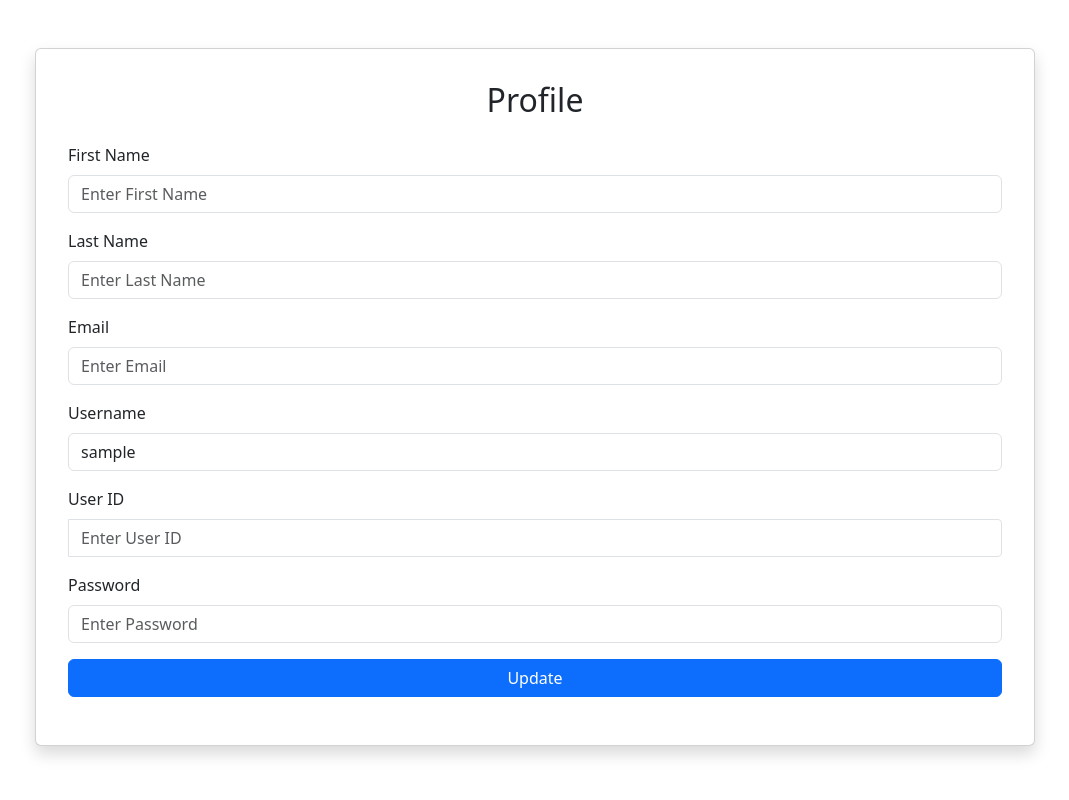
After one commit to KasunUdayanga/library-management-system, a PHP site: page /profile.php in a window 1280 px wide. The commit adds this page. Shown: the whole page, without its empty margins (105-1174 px from the left). Run offline with PHP 8.4, Linux system fonts and the light colour scheme; the visitor is signed in with stand-in values (Sample User, id 1).

Commit message:
profile feature added

```diff
--- /dev/null
+++ b/assets/js/profile.js
@@ -0,0 +1,151 @@
+var emailValidation, userIdValidation, usernameValidation, passwordValidation;
+
+document.addEventListener('DOMContentLoaded', function () {
+
+  const userIdInput = document.getElementById('userId');
+  userIdInput.addEventListener('keyup', checkUserIdAvailability);
+
+
+});
+
+
+// Function to validate email format
+function isValidEmail(email) {
+  const emailRegex = /\S+@\S+\.\S+/;
+  return emailRegex.test(email);
+}
+
+
+
+//Check Username availability
+function checkUsernameAvailability() {
+  const username = document.getElementById('username').value;
+
+  fetch('assets/php/user.php', {
+    method: 'POST',
+    headers: {
+      'Content-Type': 'application/x-www-form-urlencoded'
+    },
+    body: `username=${username}`
+  })
+    .then(response => response.json())
+    .then(data => {
+      if (!data.available) {
+        document.getElementById('usernameError').innerText = 'Username already exists';
+        document.getElementById('username').classList.remove('is-valid');
+        document.getElementById('username').classList.add('is-invalid');
+        usernameValidation = 1;
+      } else {
+        document.getElementById('username').classList.remove('is-invalid');
+        document.getElementById('username').classList.add('is-valid');
+        usernameValidation = 0;
+
+      }
+    })
+    .catch(error => {
+      console.error('Error:', error);
+    });
+}
+
+//Check Email availability
+function checkEmailAvailability() {
+  const email = document.getElementById('email').value;
+
+  fetch('assets/php/user.php', {
+    method: 'POST',
+    headers: {
+      'Content-Type': 'application/x-www-form-urlencoded'
+    },
+    body: `email=${email}`
+  })
+    .then(response => response.json())
+    .then(data => {
+      if (!data.available) {
+        document.getElementById('emailError').innerText = 'Email already exists';
+        document.getElementById('email').classList.remove('is-valid');
+        document.getElementById('email').classList.add('is-invalid');
+        emailValidation = 1;
+
+      } else {
+        if (!isValidEmail(email)) {
+          document.getElementById('emailError').innerText = 'Please enter a valid Email.';
+          document.getElementById('email').classList.remove('is-valid');
+          document.getElementById('email').classList.add('is-invalid');
+          emailValidation = 1;
+
+
+        } else {
+          document.getElementById('email').classList.remove('is-invalid');
+          document.getElementById('email').classList.add('is-valid');
+          emailValidation = 0;
+
+        }
+      }
+    })
+    .catch(error => {
+      console.error('Error:', error);
+    });
+}
+
+//Check UserID availability
+function checkUserIdAvailability() {
+  const userId = "U" + document.getElementById('userId').value;
+
+  fetch('assets/php/user.php', {
+    method: 'POST',
+    headers: {
+      'Content-Type': 'application/x-www-form-urlencoded'
+    },
+    body: `userId=${userId}`
+  })
+    .then(response => response.json())
+    .then(data => {
+      if (!data.available) {
+        document.getElementById('userIdError').innerText = 'User ID already exists';
+        document.getElementById('userId').classList.remove('is-valid');
+        document.getElementById('userId').classList.add('is-invalid');
+        userIdValidation = 1;
+
+      } else {
+
+        if (!document.getElementById('userId').value == "") {
+
+          document.getElementById('userId').classList.remove('is-invalid');
+          document.getElementById('userId').classList.add('is-valid');
+          userIdValidation = 0;
+        } else {
+          document.getElementById('userId').classList.remove('is-valid');
+          document.getElementById('userId').classList.add('is-invalid');
+          userIdValidation = 1;
+
+        }
+
+
+      }
+    })
+    .catch(error => {
+      console.error('Error:', error);
+    });
+}
+
+//check password
+function checkPassword() {
+  const password = document.getElementById('password').value;
+
+  if (password.length < 8) {
+    document.getElementById('passwordError').innerText = 'Password must be at least 8 characters.';
+    document.getElementById('password').classList.remove('is-valid');
+    document.getElementById('password').classList.add('is-invalid');
+    passwordValidation = 1;
+  } else {
+    document.getElementById('passwordError').innerText = '';
+    document.getElementById('password').classList.remove('is-invalid');
+    document.getElementById('password').classList.add('is-valid');
+    passwordValidation = 0;
+
+  }
+
+
+
+
+}
--- a/index.php
+++ b/index.php
@@ -111,11 +111,11 @@
             <ul class="dropdown-menu dropdown-menu-end dropdown-menu-lg-end" aria-labelledby="navbarDropdown" style="margin-top: 20px;">
 
               <center><i class="fas fa-user-circle" style="color: black; font-size: 32px; margin-left: 10px;"></i></center>
-              <p class="h6" id="userName" style="text-align: center;"></p>
+              <p class="h6" id="userName" style="text-align: center;"><?php echo $_SESSION['username']; ?></p>
 
 
-              <li><a class="dropdown-item">Profile</a></li>
-              <li><a class="dropdown-item">Logout</a></li>
+              <li><a class="dropdown-item" data-bs-toggle="modal" data-bs-target="#profileItem" onclick="loadProfile()">Profile</a></li>
+              <li><a class="dropdown-item" href="?logout">Logout</a></li>
             </ul>
           </div>
         </div>
--- /dev/null
+++ b/profile.php
@@ -0,0 +1,65 @@
+<!-- Include Bootstrap, CSS -->
+<link href="https://cdn.jsdelivr.net/npm/bootstrap@5.3.2/dist/css/bootstrap.min.css" rel="stylesheet">
+<link href="assets/css/user-register.css" rel="stylesheet">
+
+<?php
+       session_start();
+
+
+        //Get selected id form URL param and get all data related to that id.
+
+
+?>
+
+
+<div class="container mt-5" style="width: 80%; margin: 0 auto;">
+  <div class="card shadow p-3 mb-5 bg-body rounded">
+    <div class="card-body">
+      <h2 class="card-title text-center mb-4">Profile</h2>
+     <form id="updateUserForm" class="needs-validation" method="post" action="assets/php/user.php">
+                    <div class="mb-3">
+                        <label for="firstName" class="form-label">First Name</label>
+                        <input type="text" class="form-control" name="firstname" id="firstName" placeholder="Enter First Name" required>
+                        <div class="invalid-feedback" id="firstNameError">Please enter your First Name.</div>
+                    </div>
+                    <div class="mb-3">
+                        <label for="lastName" class="form-label">Last Name</label>
+                        <input type="text" class="form-control" id="lastName" name="lastname" placeholder="Enter Last Name" required>
+                        <div class="invalid-feedback" id="lastNameError">Please enter your Last Name.</div>
+                    </div>
+                    <div class="mb-3">
+                        <label for="email" class="form-label">Email</label>
+                        <input type="email" class="form-control" id="email" name="e_mail" placeholder="Enter Email" onkeyup="checkEmailAvailability()" required>
+                        <div class="invalid-feedback" id="emailError">Please enter a valid Email.</div>
+                    </div>
+                    <div class="mb-3">
+                        <label for="username" class="form-label">Username</label>
+                        <input type="text" class="form-control" id="username" name="user_name" placeholder="Enter Username" onkeyup="checkUsernameAvailability()" value="<?php echo $_SESSION['username']; ?>" required>
+                        <div class="invalid-feedback" id="usernameError">Please enter a valid Username.</div>
+                    </div>
+                    <div class="mb-3">
+                        <label for="userId" class="form-label">User ID</label>
+                        <div class="input-group mb-3 user-id-wrapper">
+                            <input type="text" class="form-control user-id-input" name="user_id" id="userId" placeholder="Enter User ID" onkeypress="return event.charCode >= 48 && event.charCode <= 57" required>
+                        </div>
+                        <div class="invalid-feedback" id="userIdError">Please enter a valid User ID.</div>
+                    </div>
+                    <div class="mb-3">
+                        <label for="password" class="form-label">Password</label>
+                        <input type="password" class="form-control" id="password" name="password" placeholder="Enter Password" onkeyup="checkPassword()" required>
+                        <div class="invalid-feedback" id="passwordError">Password must be at least 8 characters.</div>
+                    </div>
+                    <input type="hidden" name="pre_user_id" id="editUserId">
+                    <div class="d-grid gap-2">
+                        <button type="submit" class="btn btn-primary btn-block" name="update" >Update</button>
+                    </div>
+
+                </form>
+
+    </div>
+  </div>
+</div>
+
+<!-- Include Bootstrap JS -->
+<script src="https://cdn.jsdelivr.net/npm/bootstrap@5.3.2/dist/js/bootstrap.bundle.min.js"></script>
+<script src="assets/js/profile.js"></script>
```
Also changed, not shown: assets/js/script.js (+33 -0 lines).
